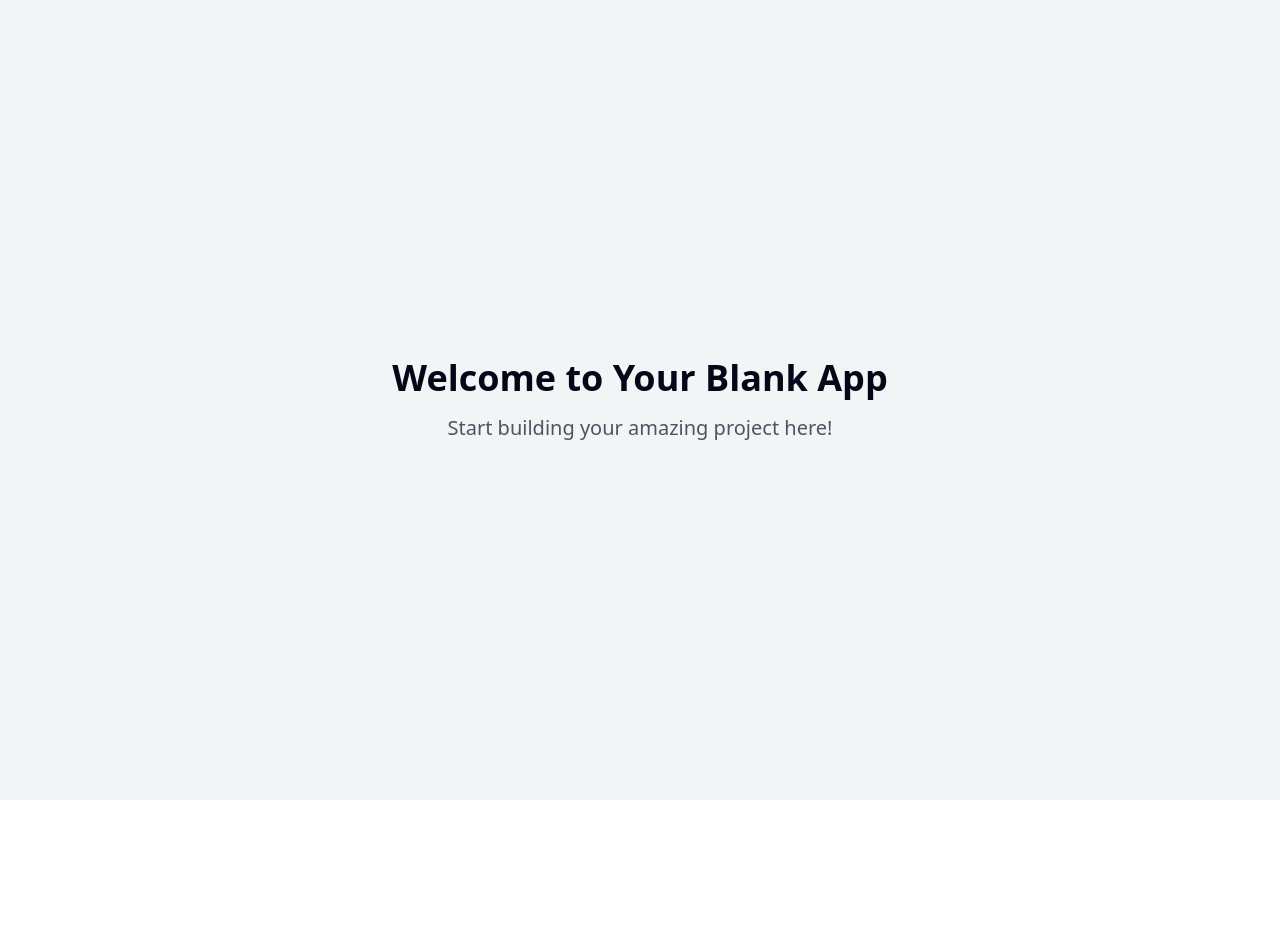
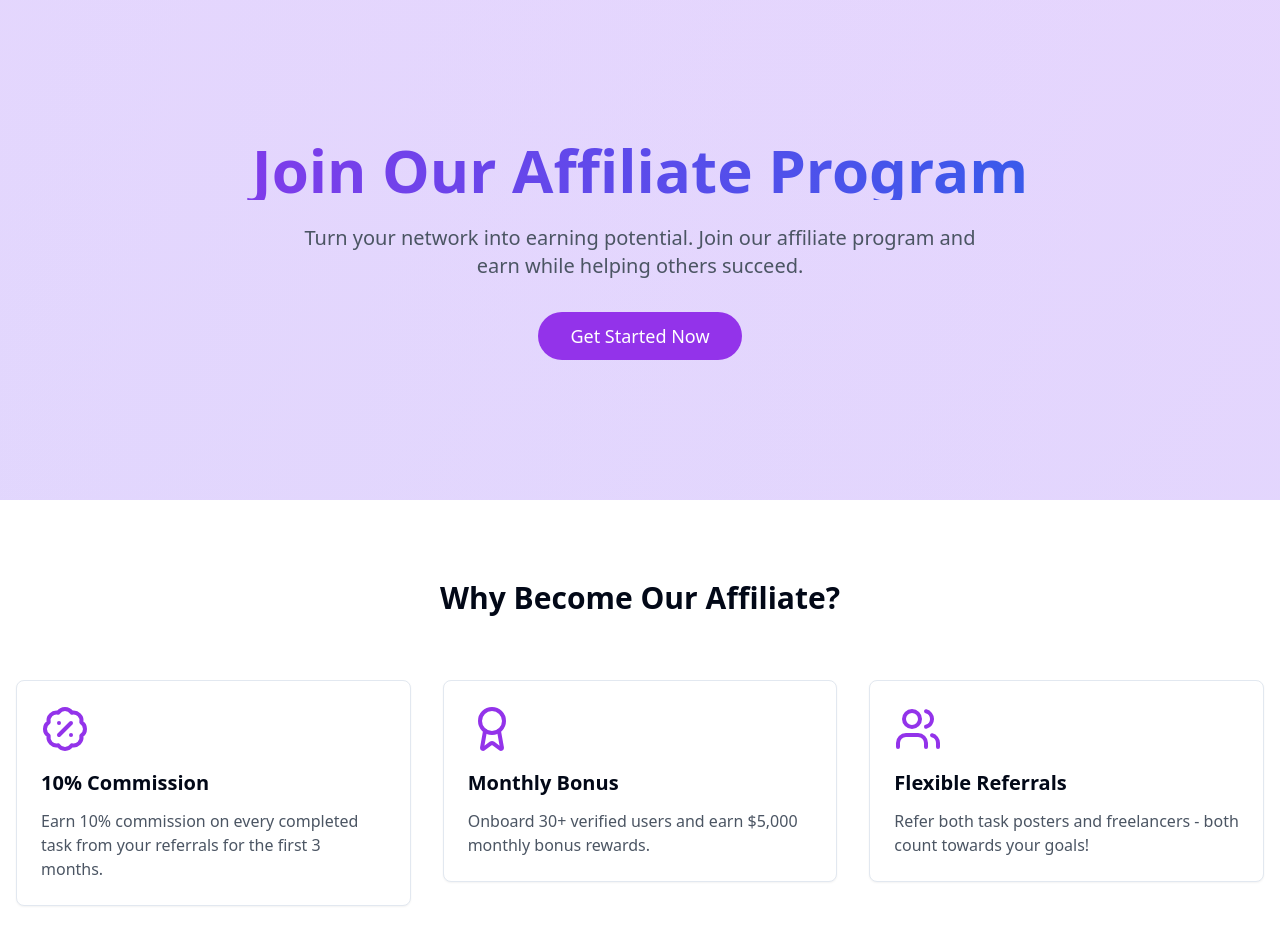
Before and after one commit to saammz/affiliate-oasis-bloom, a React (Vite) app: page / in a window 1280 px wide. Shown: the top 944 px of the page. Before the commit the page ends 800 px from the top, so only its background shows below. Built offline with nearby package versions, Linux system fonts and the light colour scheme.

Commit message:
Add initial app content
Implement basic app structure and content for preview.

```diff
--- a/src/pages/Index.tsx
+++ b/src/pages/Index.tsx
@@ -1,12 +1,103 @@
-// Update this page (the content is just a fallback if you fail to update the page)
+
+import { Button } from "@/components/ui/button";
+import { Card } from "@/components/ui/card";
+import { Link } from "react-router-dom";
+import { motion } from "framer-motion";
+import { BadgePercent, Users, Award, FileText } from "lucide-react";
 
 const Index = () => {
   return (
-    <div className="min-h-screen flex items-center justify-center bg-gray-100">
-      <div className="text-center">
-        <h1 className="text-4xl font-bold mb-4">Welcome to Your Blank App</h1>
-        <p className="text-xl text-gray-600">Start building your amazing project here!</p>
-      </div>
+    <div className="min-h-screen bg-gradient-to-br from-purple-50 to-blue-50">
+      {/* Hero Section */}
+      <section className="relative h-[500px] flex items-center justify-center overflow-hidden">
+        <div className="absolute inset-0 bg-gradient-to-r from-violet-500/20 to-purple-500/20 animate-gradient" />
+        <div className="container mx-auto px-4 relative z-10">
+          <motion.div
+            initial={{ opacity: 0, y: 20 }}
+            animate={{ opacity: 1, y: 0 }}
+            transition={{ duration: 0.8 }}
+            className="text-center"
+          >
+            <h1 className="text-4xl md:text-6xl font-bold bg-gradient-to-r from-purple-600 to-blue-600 bg-clip-text text-transparent mb-6">
+              Join Our Affiliate Program
+            </h1>
+            <p className="text-xl text-gray-600 mb-8 max-w-2xl mx-auto">
+              Turn your network into earning potential. Join our affiliate program and earn while helping others succeed.
+            </p>
+            <Link to="/affiliate">
+              <Button
+                size="lg"
+                className="bg-purple-600 hover:bg-purple-700 text-white px-8 py-6 text-lg rounded-full transition-all duration-300 transform hover:scale-105"
+              >
+                Get Started Now
+              </Button>
+            </Link>
+          </motion.div>
+        </div>
+      </section>
+
+      {/* Benefits Section */}
+      <section className="py-20 bg-white">
+        <div className="container mx-auto px-4">
+          <motion.h2
+            initial={{ opacity: 0 }}
+            whileInView={{ opacity: 1 }}
+            className="text-3xl font-bold text-center mb-16"
+          >
+            Why Become Our Affiliate?
+          </motion.h2>
+          <div className="grid md:grid-cols-2 lg:grid-cols-3 gap-8">
+            <motion.div
+              initial={{ opacity: 0, x: -20 }}
+              whileInView={{ opacity: 1, x: 0 }}
+              transition={{ delay: 0.2 }}
+            >
+              <Card className="p-6 hover:shadow-lg transition-shadow duration-300">
+                <BadgePercent className="w-12 h-12 text-purple-600 mb-4" />
+                <h3 className="text-xl font-semibold mb-3">10% Commission</h3>
+                <p className="text-gray-600">
+                  Earn 10% commission on every completed task from your referrals for the first 3 months.
+                </p>
+              </Card>
+            </motion.div>
+
+            <motion.div
+              initial={{ opacity: 0, x: -20 }}
+              whileInView={{ opacity: 1, x: 0 }}
+              transition={{ delay: 0.4 }}
+            >
+              <Card className="p-6 hover:shadow-lg transition-shadow duration-300">
+                <Award className="w-12 h-12 text-purple-600 mb-4" />
+                <h3 className="text-xl font-semibold mb-3">Monthly Bonus</h3>
+                <p className="text-gray-600">
+                  Onboard 30+ verified users and earn $5,000 monthly bonus rewards.
+                </p>
+              </Card>
+            </motion.div>
+
+            <motion.div
+              initial={{ opacity: 0, x: -20 }}
+              whileInView={{ opacity: 1, x: 0 }}
+              transition={{ delay: 0.6 }}
+            >
+              <Card className="p-6 hover:shadow-lg transition-shadow duration-300">
+                <Users className="w-12 h-12 text-purple-600 mb-4" />
+                <h3 className="text-xl font-semibold mb-3">Flexible Referrals</h3>
+                <p className="text-gray-600">
+                  Refer both task posters and freelancers - both count towards your goals!
+                </p>
+              </Card>
+            </motion.div>
+          </div>
+          <div className="text-center mt-10">
+            <Link to="/affiliate">
+              <Button className="bg-purple-600 hover:bg-purple-700">
+                View Full Details
+              </Button>
+            </Link>
+          </div>
+        </div>
+      </section>
     </div>
   );
 };
```
